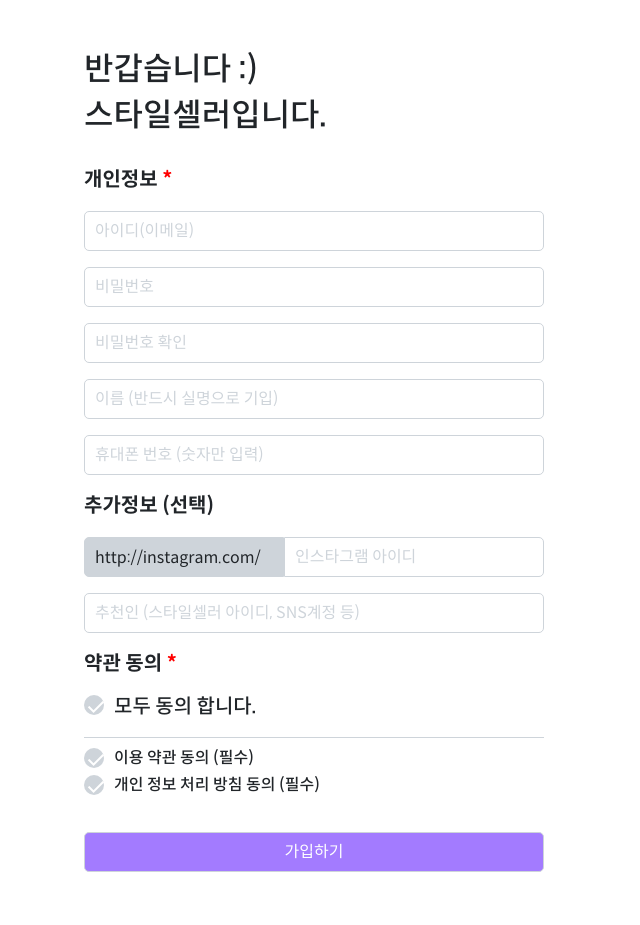
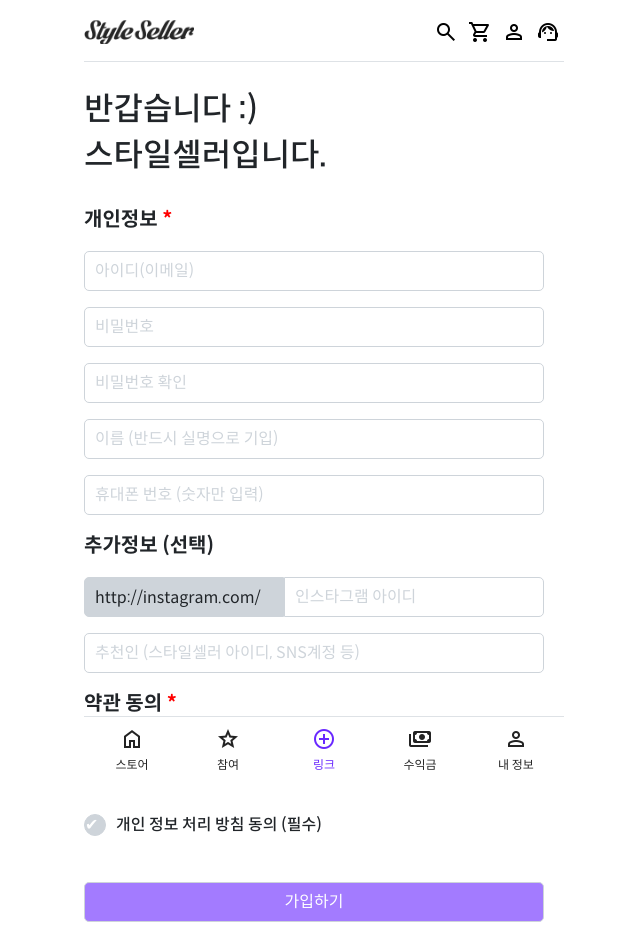
Before and after one commit to KKKIMHyoJung/StyleSeller, a plain HTML site: page login.html in a window 1280 px wide. Shown: the whole page, without its empty margins (326-966 px from the left). Drawn offline with nearby package versions, Linux system fonts and the light colour scheme.

Commit message:
[update] login-page
add nav menu and checked validate

```diff
--- a/login.css
+++ b/login.css
@@ -1,7 +1,11 @@
 
 body {
+	overflow-x: hidden;
+	padding-top: 40px;
+	padding-bottom: 50px;
+}
 
-}
+
 
 
 .material-symbols-outlined {
@@ -31,6 +35,9 @@ body {
 }
 
 
+.cs-flex {
+	display: flex;
+}
 
 
 
@@ -127,3 +134,147 @@ input:focus {
 .agree_1, .agree_2 {
 	display: flex;
 }
+
+
+
+
+.agree_all_btn span::after {
+	content: "✓";
+	cursor: pointer;
+}
+
+.agree_all_btn_2 span::after {
+	content: "✓";
+	cursor: pointer;
+	color: black;
+}
+
+input[type="checkbox"]:focus {
+	outline: none;
+}
+
+input[type="checkbox"] {
+	display: none;
+/*	height: 20px;
+	width: 20px;
+	margin-right: 10px;*/
+}
+
+input[type="checkbox"] + label {
+	cursor: pointer;
+}
+
+
+input[type="checkbox"] + label:before {
+	content: "✔";
+	display: inline-block;
+	width: 22px;
+	height: 22px;
+	border: 1px solid #ced4da;
+	margin-right: 10px;
+	border-radius: 50%;
+	background-color: #ced4da;
+	color: white;
+}
+
+input[type="checkbox"]:checked + label:before {
+  content:"✔";
+  background-color:#A37BFF;
+  border-color:#A37BFF;
+  color: white;
+  display: inline-block;
+	width: 22px;
+	height: 22px;
+	margin-right: 10px;
+
+}
+
+
+
+
+
+
+
+/*nav*/
+
+
+#nav {
+	width: 480px;
+	margin: 0 auto;
+	display: flex;
+	position: fixed;
+	padding: 20px 0 10px;
+	border-bottom: 1px solid #dee2e6;
+	z-index: 99;
+	background-color: white;
+	top: 0;
+
+}
+
+.nav_logo {
+
+	background: url(img/logo.png) no-repeat center/cover;
+	width: 110px;
+	height: 24px;
+}
+
+.nab_menu_1 {
+	display: flex;
+	position: relative;
+	left: 480px;
+	margin-left: -250px;
+}
+
+.nab_menu_1 div {
+	margin-left: 10px;
+}
+
+
+
+.link_1{
+	background: url(img/Top_banner_01.png) no-repeat;
+	width: 100%;
+	height: 50px;
+	margin-bottom: 70px;
+	position: relative;
+	top: 60px;
+}
+
+
+
+.nav-icon {
+	color: black;
+}
+
+
+
+
+
+
+#nav2 {
+	display: flex;
+	border-top: 1px solid #dee2e6;
+	padding: 10px 0;
+	position: fixed;
+	bottom: 0;
+	width: 480px;
+	background-color: white;
+}
+
+
+.nav2_menu {
+	width: 20%;
+	text-align: center;
+	font-size: 12px;
+	display: block;
+	cursor: pointer;
+}
+
+.nav2_menu  a {
+	text-decoration: none;
+	color: #232323
+}
+
+.nav2_menu:nth-of-type(3) a, .nav2_menu:nth-of-type(3) p{
+	color: #6928ff;
+}
--- a/login.html
+++ b/login.html
@@ -27,6 +27,28 @@
 	<div id="wrapper">
 
 
+
+		<div id="nav">
+
+			<div class="nav_logo"></div>
+			<div class="nab_menu_1">
+				<div><a href="" class="search fons_style_none "><span class="material-symbols-outlined nav-icon">
+					search
+				</span></a></div>
+				<div><a href="" class="cart fons_style_none"><span class="material-symbols-outlined nav-icon">
+					shopping_cart
+				</span></a></div>
+				<div><a href="" class="personal fons_style_none "><span class="material-symbols-outlined nav-icon">
+					person
+				</span></a></div>
+				<div><a href="" class="cust_service fons_style_none "><span class="material-symbols-outlined nav-icon">
+					support_agent
+				</span></a></div>
+			</div>
+
+
+		</div>
+
 		<div class="header">
 
 			<h2>반갑습니다 :)</h2>
@@ -39,7 +61,7 @@
 
 
 
-		<form action="">
+		<form action="" name="frm">
 
 
 			<div class="sub_title"><p>개인정보 <span class="cs-text-red">*</span></p></div>
@@ -71,55 +93,98 @@
 
 
 
-
-
 		<div class="check">
 
 			<div class="sub_title"><p>약관 동의 <span class="cs-text-red">*</span></p></div>
 
+			<h5 class="cs-flex">
+				<input type="checkbox" id="agree1" value="selectall" onclick="selectAll(this)" name="agree1">
+				<label for="agree1">모두 동의 합니다.</label>
+			</h5>
 
 
-			<div class="agree_all">
-				<div class="agree_all_btn">
+			<h6 class="cs-flex">
+				<input type="checkbox" id="agree2" name="agree2">
+				<label for="agree2">이용 약관 동의 (필수)</label>
+			</h6>
+
+
+			<h6 class="cs-flex">
+				<input type="checkbox" id="agree3" name="agree3">
+				<label for="agree3">개인 정보 처리 방침 동의 (필수)</label>
+			</h6>
+
+			<input type="submit" value="가입하기" id="submit_btn" onclick="checkForm()">
+
+		</div>
+
+		<nav id="nav2">
+
+			<div class="nav2_menu">
+				<a href="">
 					<span class="material-symbols-outlined">
-						done
+						home
 					</span>
-				</div>
-
-				<h5>모두 동의 합니다.</h5>
+					<p>스토어</p>
+				</a>
 			</div>
 
-			<div class="agree_1">
-				<div class="agree_all_btn">
+
+			<div class="nav2_menu">
+				<a href="">
 					<span class="material-symbols-outlined">
-						done
+						star
 					</span>
-				</div>
-
-				<h6>이용 약관 동의 (필수)</h6>
-				<a href="#"><span></span></a>
+					<p>참여</p>
+				</a>
 			</div>
 
-			<div class="agree_2">
-				<div class="agree_all_btn">
-					<span class="material-symbols-outlined">
-						done
-					</span>
-				</div>
 
-				<h6>개인 정보 처리 방침 동의 (필수)</h6>
-				<a href="#"><span></span></a>
-			</div>
 
-			<input type="submit" value="가입하기" id="submit_btn">
+			<div class="nav2_menu">
+
+				<a href=""><span class="material-symbols-outlined">
+					add_circle
+				</span>
+				<p>링크</p>
+			</a>
 
 		</div>
+
+
+		<div class="nav2_menu">
+
+			<a href="">
+				<span class="material-symbols-outlined">
+					payments
+				</span>
+
+				<p>수익금</p>
+
+			</a>
+
+		</div>
+
+
+		<div class="nav2_menu">
+			<a href="">
+				<span class="material-symbols-outlined">
+					person
+				</span>
+				<p>내 정보</p>
+			</a>
+		</div>
+
+
+	</nav>
 
 
 	</div>
 
 
 
+	<script src="login.js"></script>
+
 
 </body>
 
--- /dev/null
+++ b/login.js
@@ -0,0 +1,91 @@
+function selectAll(selectAll)  {
+  const checkboxes
+  = document.querySelectorAll('input[type="checkbox"]');
+
+  checkboxes.forEach((checkbox) => {
+    checkbox.checked = selectAll.checked
+  })
+
+
+}
+
+
+
+
+
+
+function checkForm() {
+
+
+
+
+  if(!frm.id.value) {
+    frm.id.focus();
+    alert("아이디를 입력해 주십시오.");
+
+    return false;
+
+  }
+
+
+
+  if(!frm.pw.value) {
+    frm.pw.focus();
+    alert("비밀번호를 입력해 주십시오.");
+
+    return false;
+  }
+
+
+  if(!frm.pw_check.value) {
+    frm.pw_check.focus();
+    alert("비밀번호 확인을 입력해 주십시오.");
+
+    return false;
+
+  }
+
+
+  if(frm.pw_check.value != frm.pw.value) {
+    frm.pw_check.focus();
+    alert("입력한 비밀번호를 다시 확인해주세요");
+
+    return false;
+  }
+
+
+  if(!frm.name.value) {
+    frm.name.focus();
+    alert("이름을 입력해 주십시오.");
+
+    return false;
+  }
+
+
+
+
+  if(!frm.phone.value) {
+    frm.phone.focus();
+    alert("전화번호를 입력해 주십시오.");
+
+    return false;
+  }
+
+
+
+
+
+
+  let agree2 = document.getElementById('agree2');
+  let agree3 = document.getElementById('agree3');
+
+
+
+
+  if(agree2.checked == false || agree3.checked == false ) {
+    alert("약관에 모두 동의해주세요");
+  }
+
+
+
+}
```
